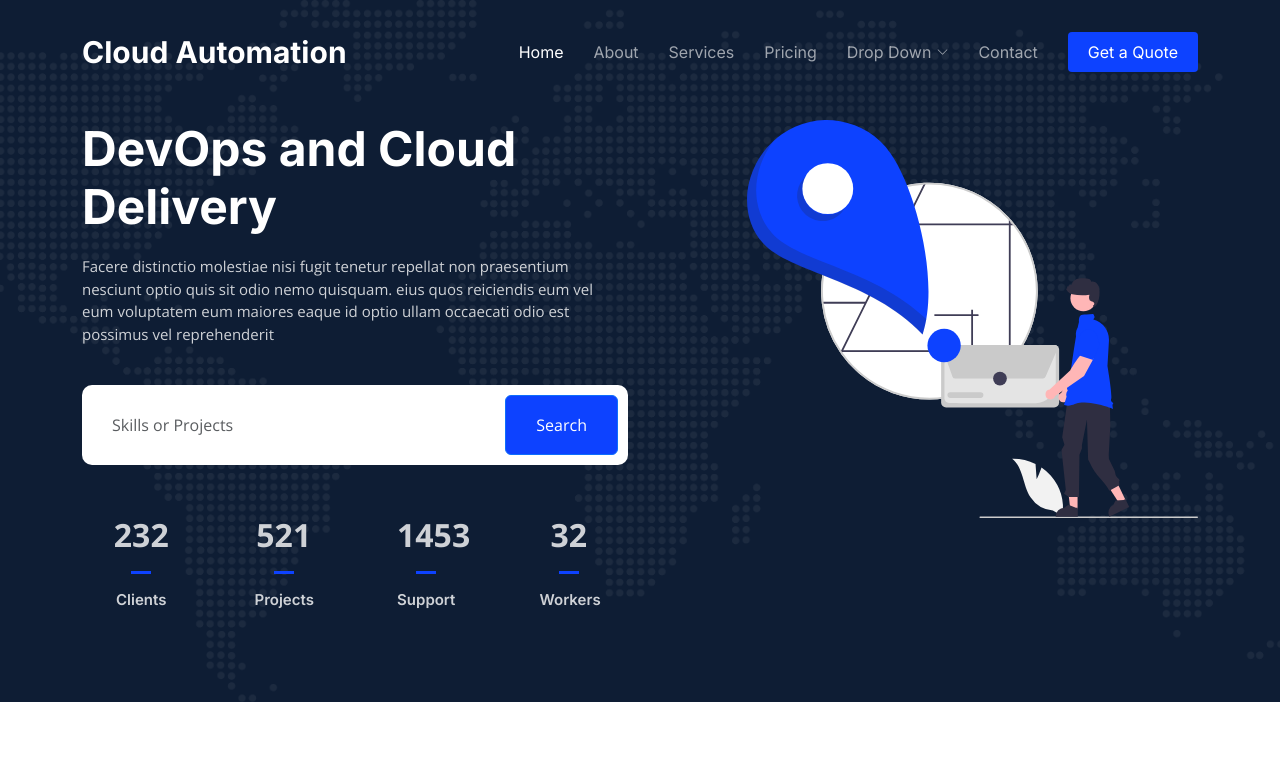
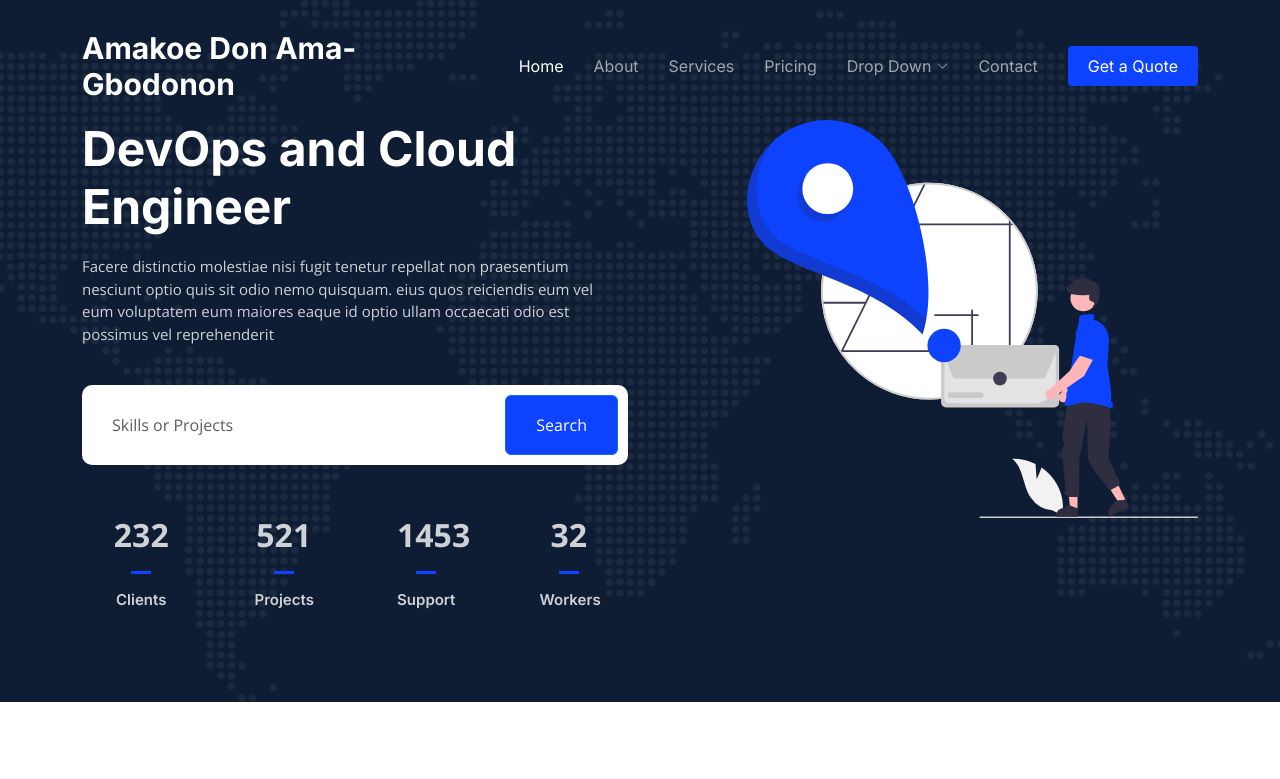
Before and after one commit to Amakoeama/aws-ci-cd-code13, a plain HTML site: page index.html in a window 1280 px wide. Shown: the top 779 px of the page. Drawn offline with nearby package versions, Linux system fonts and the light colour scheme.

Commit message:
tailoring update01

```diff
--- a/index.html
+++ b/index.html
@@ -47,7 +47,7 @@
       <a href="index.html" class="logo d-flex align-items-center">
         <!-- Uncomment the line below if you also wish to use an image logo -->
         <!-- <img src="assets/img/logo.png" alt=""> -->
-        <h1>Cloud Automation</h1>
+        <h1>Amakoe Don Ama-Gbodonon</h1>
       </a>
 
       <i class="mobile-nav-toggle mobile-nav-show bi bi-list"></i>
@@ -89,7 +89,7 @@
     <div class="container">
       <div class="row gy-4 d-flex justify-content-between">
         <div class="col-lg-6 order-2 order-lg-1 d-flex flex-column justify-content-center">
-          <h2 data-aos="fade-up">DevOps and Cloud Delivery</h2>
+          <h2 data-aos="fade-up">DevOps and Cloud Engineer</h2>
           <p data-aos="fade-up" data-aos-delay="100">Facere distinctio molestiae nisi fugit tenetur repellat non praesentium nesciunt optio quis sit odio nemo quisquam. eius quos reiciendis eum vel eum voluptatem eum maiores eaque id optio ullam occaecati odio est possimus vel reprehenderit</p>
 
           <form action="#" class="form-search d-flex align-items-stretch mb-3" data-aos="fade-up" data-aos-delay="200">
```
